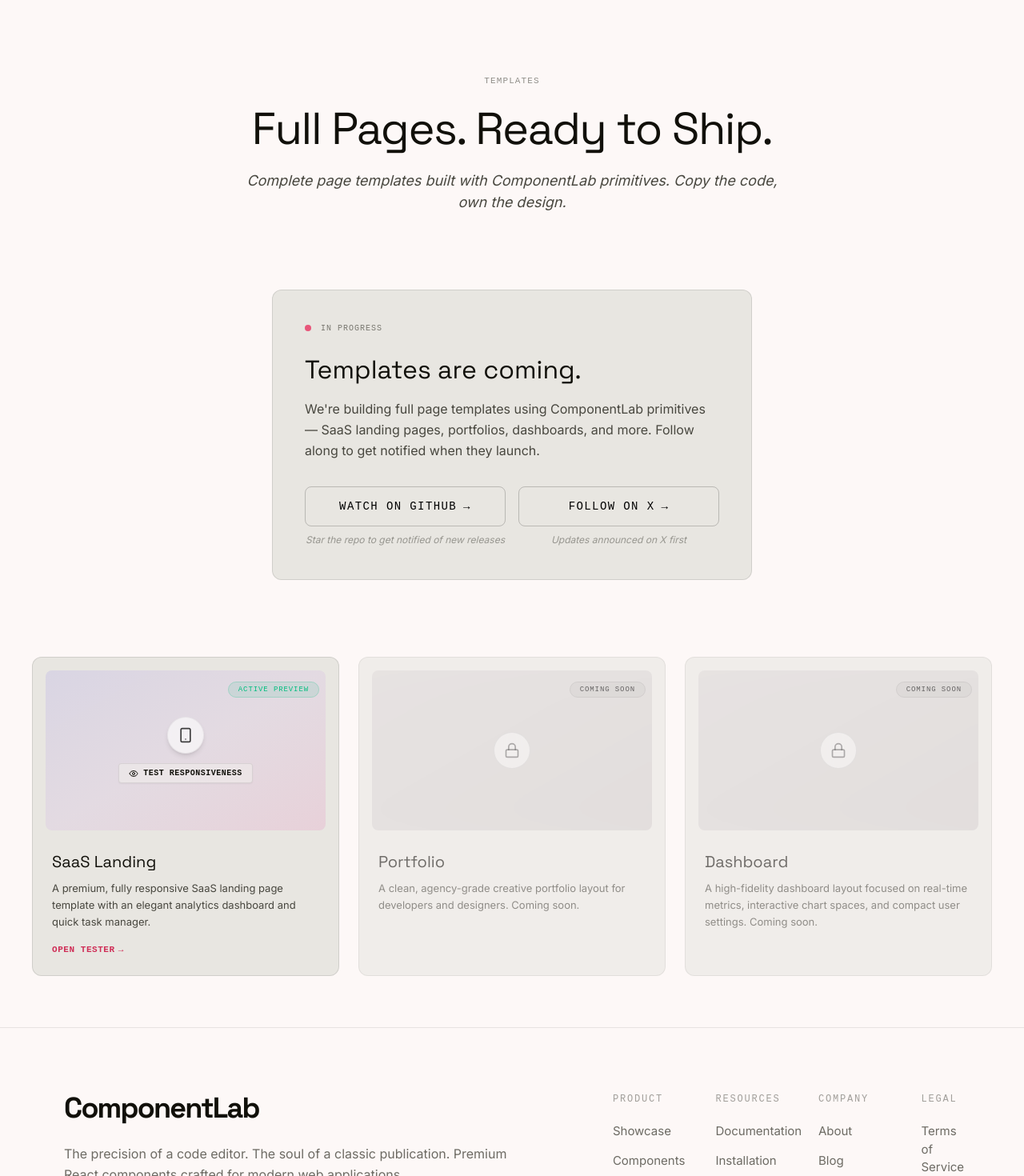
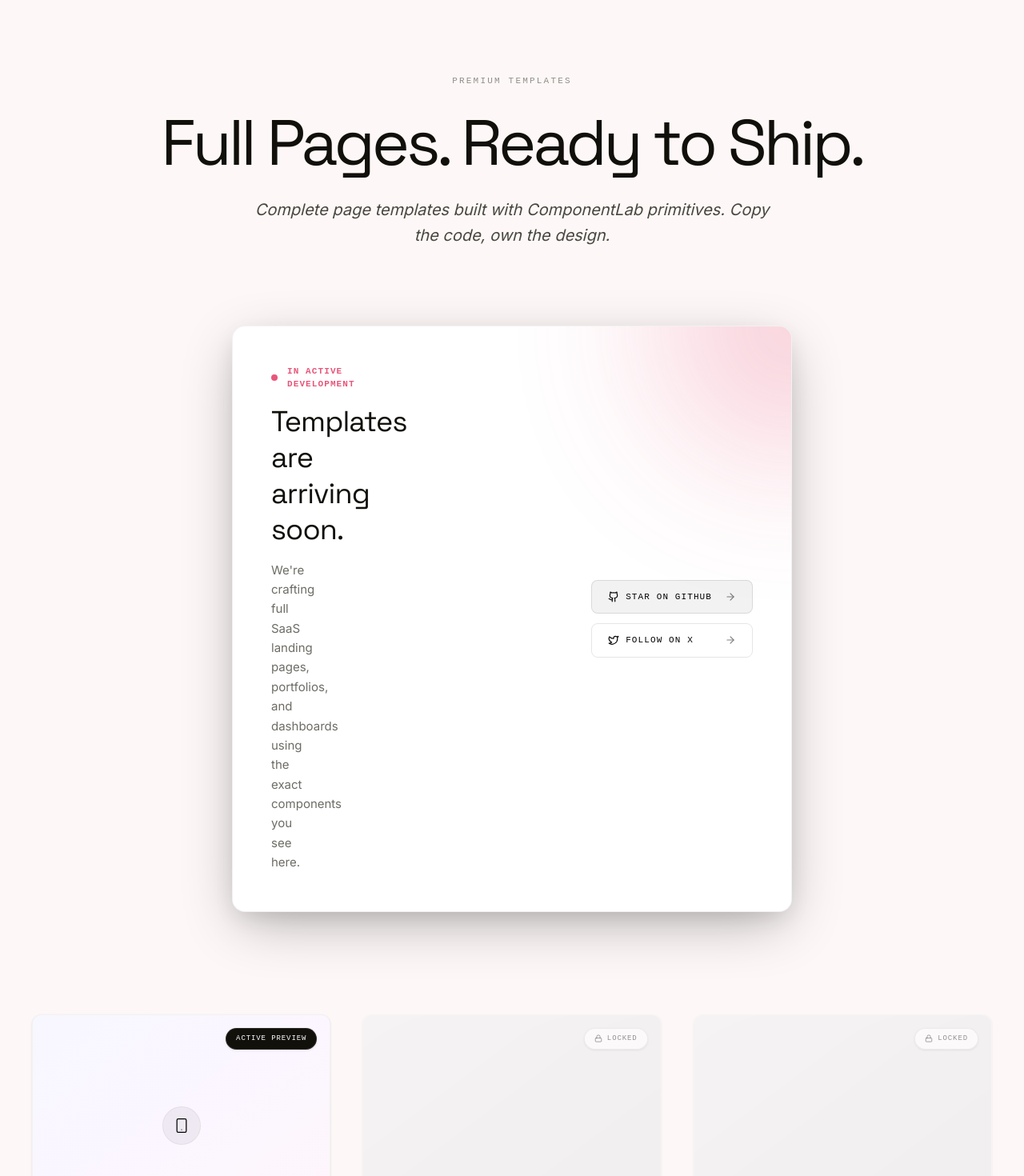
Before and after one commit to TakshPatel02/ComponentLabs, a React (Vite) app: page /templates in a window 1280 px wide. Shown: the part 100-1570 px from the top of the page at 80% size. Built offline with nearby package versions, Linux system fonts and the light colour scheme.

Commit message:
feat: add new ExperiencesPage, IconFlowPage, TemplatesPage, and TermsPage components

```diff
--- a/src/Pages/TemplatesPage.jsx
+++ b/src/Pages/TemplatesPage.jsx
@@ -1,7 +1,8 @@
 import React from "react";
 import { Link } from "react-router-dom";
+import { motion } from "motion/react";
 import { useTheme } from "../context/ThemeContext";
-import { Lock, Eye, Smartphone } from "lucide-react";
+import { Lock, Eye, Smartphone, ArrowRight, Github, Twitter } from "lucide-react";
 import { templatesData } from "../config/templatesData";
 
 const TemplatesPage = () => {
@@ -9,131 +10,128 @@ const TemplatesPage = () => {
   const isDark = theme === "dark";
 
   return (
-    <div className="min-h-screen bg-surface font-ui-body pt-24 md:pt-32 pb-16 px-4">
+    <div className="min-h-screen bg-surface font-ui-body pt-24 md:pt-32 pb-24 px-4 overflow-hidden">
       <div className="max-w-[1200px] mx-auto">
 
         {/* Top Section */}
-        <div className="flex flex-col items-center justify-center text-center mb-16 md:mb-24">
-          <span className="font-mono-code text-[11px] uppercase tracking-widest text-on-surface-variant/60 mb-4 block">
-            TEMPLATES
+        <motion.div
+          initial={{ opacity: 0, y: 20 }}
+          animate={{ opacity: 1, y: 0 }}
+          transition={{ duration: 0.7, ease: [0.16, 1, 0.3, 1] }}
+          className="flex flex-col items-center justify-center text-center mb-16 md:mb-24"
+        >
+          <span className="font-mono-code text-[11px] uppercase tracking-[0.2em] text-on-surface-variant/60 mb-6 block">
+            PREMIUM TEMPLATES
           </span>
-          <h1 className="font-section-heading text-[40px] md:text-[56px] text-primary tracking-tight leading-tight mb-4">
-            Full Pages. Ready to Ship.
+          <h1 className="font-display-hero text-5xl md:text-7xl lg:text-[80px] text-primary tracking-tighter leading-[1.1] mb-6">
+            Full Pages.<br className="md:hidden" /> Ready to Ship.
           </h1>
-          <p className="font-editorial-standard text-[16px] md:text-[18px] text-on-surface-variant italic max-w-2xl">
+          <p className="font-editorial-standard text-[18px] md:text-[20px] text-on-surface-variant italic max-w-2xl leading-relaxed">
             Complete page templates built with ComponentLab primitives. Copy the code, own the design.
           </p>
-        </div>
+        </motion.div>
 
-        {/* Coming Soon Card */}
-        <div className="max-w-[600px] mx-auto mb-24">
-          <div className={`p-8 md:p-10 rounded-[12px] border ${isDark ? 'bg-[#1a1a1a] border-white/10' : 'bg-[#e8e6e1] border-black/10'} relative overflow-hidden`}>
+        {/* Coming Soon Waitlist Card */}
+        <motion.div
+          initial={{ opacity: 0, y: 20 }}
+          animate={{ opacity: 1, y: 0 }}
+          transition={{ duration: 0.7, delay: 0.1, ease: [0.16, 1, 0.3, 1] }}
+          className="max-w-[700px] mx-auto mb-24 md:mb-32"
+        >
+          <div className={`p-8 md:p-12 rounded-2xl border ${isDark ? 'bg-[#151515] border-white/5' : 'bg-white border-black/5'} relative overflow-hidden atmospheric-shadow`}>
 
-            {/* In Progress Badge */}
-            <div className="flex items-center gap-3 mb-6">
-              <span className="relative flex h-2 w-2">
-                <span className="animate-ping absolute inline-flex h-full w-full rounded-full bg-[#E8567A] opacity-75"></span>
-                <span className="relative inline-flex rounded-full h-2 w-2 bg-[#E8567A]"></span>
-              </span>
-              <span className="font-mono-code text-[10px] uppercase tracking-widest text-on-surface-variant/70">
-                IN PROGRESS
-              </span>
-            </div>
+            {/* Subtle Gradient Glow */}
+            <div className={`absolute -top-40 -right-40 w-80 h-80 rounded-full blur-[100px] opacity-30 pointer-events-none ${isDark ? 'bg-[#E8567A]' : 'bg-[#E8567A]'}`} />
 
-            <h2 className="font-section-heading text-[28px] md:text-[32px] text-primary mb-4 leading-tight">
-              Templates are coming.
-            </h2>
-            <p className="font-editorial-body text-[16px] text-on-surface-variant leading-relaxed mb-8">
-              We're building full page templates using ComponentLab primitives — SaaS landing pages, portfolios, dashboards, and more. Follow along to get notified when they launch.
-            </p>
-
-            {/* Notification Options */}
-            <div className="flex flex-col sm:flex-row gap-4">
-
-              {/* Option 1: GitHub */}
-              <div className="flex-1 flex flex-col gap-2">
-                <a href="https://github.com/TakshPatel02/ComponentLabs" target="_blank" rel="noreferrer" className="w-full">
-                  <button className={`w-full bg-transparent py-3.5 rounded-lg font-mono-code text-sm uppercase tracking-widest transition-all hover:bg-black/5 dark:hover:bg-white/5 flex items-center justify-center gap-2 border cursor-pointer ${isDark ? 'border-white/20 text-white' : 'border-black/20 text-black'}`}>
-                    WATCH ON GITHUB <span>→</span>
-                  </button>
-                </a>
-                <p className="font-editorial-standard text-[12px] italic text-on-surface-variant/50 text-center">
-                  Star the repo to get notified of new releases
+            <div className="relative z-10 flex flex-col md:flex-row gap-8 items-start md:items-center justify-between">
+              <div className="max-w-sm">
+                <div className="flex items-center gap-3 mb-4">
+                  <span className="relative flex h-2 w-2">
+                    <span className="animate-ping absolute inline-flex h-full w-full rounded-full bg-[#E8567A] opacity-75"></span>
+                    <span className="relative inline-flex rounded-full h-2 w-2 bg-[#E8567A]"></span>
+                  </span>
+                  <span className="font-mono-code text-[11px] uppercase tracking-widest text-[#E8567A] font-semibold">
+                    IN ACTIVE DEVELOPMENT
+                  </span>
+                </div>
+                <h2 className="font-section-heading text-3xl md:text-4xl text-primary mb-4 leading-tight tracking-tight">
+                  Templates are arriving soon.
+                </h2>
+                <p className="font-editorial-standard text-[15px] text-on-surface-variant/80 leading-relaxed">
+                  We're crafting full SaaS landing pages, portfolios, and dashboards using the exact components you see here.
                 </p>
               </div>
 
-              {/* Option 2: Twitter/X */}
-              <div className="flex-1 flex flex-col gap-2">
-                <a href="https://x.com/TakshPatel02" target="_blank" rel="noreferrer" className="w-full">
-                  <button className={`w-full bg-transparent py-3.5 rounded-lg font-mono-code text-sm uppercase tracking-widest transition-all hover:bg-black/5 dark:hover:bg-white/5 flex items-center justify-center gap-2 border cursor-pointer ${isDark ? 'border-white/20 text-white' : 'border-black/20 text-black'}`}>
-                    FOLLOW ON X <span>→</span>
+              <div className="flex flex-col gap-3 w-full md:w-auto min-w-[200px]">
+                <a href="https://github.com/TakshPatel02/ComponentLabs" target="_blank" rel="noreferrer" className="w-full no-underline">
+                  <button className={`w-full group relative overflow-hidden py-3 px-5 rounded-lg font-mono-code text-[11px] uppercase tracking-widest transition-all duration-300 flex items-center justify-between gap-4 border cursor-pointer ${isDark ? 'bg-white/5 border-white/10 text-white hover:bg-white/10 hover:border-white/20' : 'bg-black/5 border-black/10 text-black hover:bg-black/10 hover:border-black/20'}`}>
+                    <span className="flex items-center gap-2"><Github size={14} /> Star on GitHub</span>
+                    <ArrowRight size={14} className="opacity-50 group-hover:opacity-100 group-hover:translate-x-1 transition-all" />
                   </button>
                 </a>
-                <p className="font-editorial-standard text-[12px] italic text-on-surface-variant/50 text-center">
-                  Updates announced on X first
-                </p>
+                <a href="https://x.com/TakshPatel02" target="_blank" rel="noreferrer" className="w-full no-underline">
+                  <button className={`w-full group relative overflow-hidden py-3 px-5 rounded-lg font-mono-code text-[11px] uppercase tracking-widest transition-all duration-300 flex items-center justify-between gap-4 border cursor-pointer ${isDark ? 'bg-transparent border-white/10 text-white hover:bg-white/5 hover:border-white/20' : 'bg-transparent border-black/10 text-black hover:bg-black/5 hover:border-black/20'}`}>
+                    <span className="flex items-center gap-2"><Twitter size={14} /> Follow on X</span>
+                    <ArrowRight size={14} className="opacity-50 group-hover:opacity-100 group-hover:translate-x-1 transition-all" />
+                  </button>
+                </a>
               </div>
-
             </div>
           </div>
-        </div>
+        </motion.div>
 
-        {/* Template Previews Row */}
-        <div className="grid grid-cols-1 md:grid-cols-3 gap-6">
-          {templatesData.map((template) => {
+        {/* Template Previews Grid */}
+        <motion.div
+          initial={{ opacity: 0, y: 20 }}
+          animate={{ opacity: 1, y: 0 }}
+          transition={{ duration: 0.7, delay: 0.2, ease: [0.16, 1, 0.3, 1] }}
+          className="grid grid-cols-1 md:grid-cols-2 lg:grid-cols-3 gap-8 md:gap-10"
+        >
+          {templatesData.map((template, idx) => {
             const isLive = template.status === "live";
 
             const cardContent = (
-              <div className={`relative h-full rounded-[12px] border ${isDark ? 'bg-[#1a1a1a] border-white/10' : 'bg-[#e8e6e1] border-black/10'} overflow-hidden p-4 flex flex-col transition-all duration-300 ${isLive ? 'hover:scale-[1.01] hover:shadow-md cursor-pointer' : 'opacity-60 pointer-events-none'}`}>
-
-                {/* Coming Soon Pill */}
-                <div className="absolute top-6 right-6 z-20">
-                  <span className={`px-3 py-1 rounded-full font-mono-code text-[9px] uppercase tracking-widest backdrop-blur-md ${
-                    isLive
-                      ? 'bg-emerald-500/10 text-emerald-500 border border-emerald-500/20'
-                      : isDark ? 'bg-white/10 text-white border border-white/20' : 'bg-black/5 text-black border border-black/10'
-                  }`}>
-                    {isLive ? 'ACTIVE PREVIEW' : 'COMING SOON'}
-                  </span>
-                </div>
+              <div className={`relative h-full flex flex-col group ${!isLive ? 'opacity-60 grayscale-50' : ''}`}>
 
                 {/* Visual Placeholder */}
-                <div className="relative w-full h-[200px] rounded-lg overflow-hidden mb-6 flex items-center justify-center bg-surface-container-highest">
+                <div className={`relative w-full aspect-4/3 rounded-xl overflow-hidden mb-6 flex items-center justify-center transition-all duration-500 ${isLive ? 'hover-card' : ''} ${isDark ? 'bg-[#151515] border border-white/5' : 'bg-white border border-black/5'} shadow-sm`}>
+
+                  {/* Status Pill */}
+                  <div className="absolute top-4 right-4 z-20">
+                    <span className={`px-3 py-1.5 rounded-full font-mono-code text-[9px] uppercase tracking-widest backdrop-blur-md flex items-center gap-1.5 shadow-sm ${
+                      isLive
+                        ? 'bg-primary text-on-primary border border-white/10'
+                        : isDark ? 'bg-black/60 text-white/70 border border-white/10' : 'bg-white/80 text-black/70 border border-black/10'
+                    }`}>
+                      {!isLive && <Lock size={10} />}
+                      {isLive ? 'ACTIVE PREVIEW' : 'LOCKED'}
+                    </span>
+                  </div>
+
                   {isLive ? (
-                    <div className="absolute inset-0 bg-linear-to-br from-indigo-500/10 via-purple-500/5 to-pink-500/10 flex flex-col items-center justify-center gap-3">
-                      <div className={`relative z-10 p-3 rounded-full ${isDark ? 'bg-black/45 text-white/80' : 'bg-white/60 text-black/75'} backdrop-blur-md border ${isDark ? 'border-white/10' : 'border-black/5'} flex items-center justify-center shadow-md`}>
-                        <Smartphone size={20} />
+                    <div className="absolute inset-0 bg-linear-to-br from-indigo-500/5 via-purple-500/5 to-pink-500/5 flex flex-col items-center justify-center gap-4 transition-transform duration-500 group-hover:scale-105">
+                      <div className={`relative z-10 w-12 h-12 rounded-full ${isDark ? 'bg-white/10 text-white' : 'bg-black/5 text-black'} backdrop-blur-md border ${isDark ? 'border-white/10' : 'border-black/5'} flex items-center justify-center`}>
+                        <Smartphone size={20} strokeWidth={1.5} />
                       </div>
-                      <span className="font-mono-code text-[10px] tracking-wider text-primary font-semibold flex items-center gap-1.5 uppercase bg-surface-container/60 px-3 py-1 rounded border oklab-border shadow-xs">
-                        <Eye size={12} />
-                        TEST RESPONSIVENESS
-                      </span>
                     </div>
                   ) : (
-                    <>
-                      <div className={`absolute inset-0 bg-linear-to-br ${isDark ? 'from-white/5 to-white/10' : 'from-black/5 to-black/10'} blur-xl scale-150`} />
-                      <div className={`relative z-10 p-3 rounded-full ${isDark ? 'bg-black/50 text-white/50' : 'bg-white/50 text-black/50'} backdrop-blur-sm border ${isDark ? 'border-white/10' : 'border-black/10'}`}>
-                        <Lock size={20} />
-                      </div>
-                    </>
+                    <div className={`absolute inset-0 bg-linear-to-br ${isDark ? 'from-white/5 to-white/10' : 'from-black/5 to-black/10'} blur-xl scale-150`} />
                   )}
                 </div>
 
                 {/* Name & Details */}
-                <div className="px-2 pb-2 grow flex flex-col justify-between">
-                  <div>
-                    <h3 className="font-section-heading text-[20px] text-primary mb-2">
-                      {template.name}
-                    </h3>
-                    <p className="font-editorial-standard text-[13px] text-on-surface-variant leading-relaxed mb-4">
-                      {template.desc}
-                    </p>
-                  </div>
+                <div className="px-1 flex flex-col grow">
+                  <h3 className="font-section-heading text-2xl tracking-tight text-primary mb-2">
+                    {template.name}
+                  </h3>
+                  <p className="font-editorial-standard text-[15px] text-on-surface-variant/80 leading-relaxed mb-4">
+                    {template.desc}
+                  </p>
 
                   {isLive && (
-                    <div className="flex gap-3 mt-auto">
-                      <span className="font-mono-code text-[11px] uppercase tracking-wider text-error-warm font-semibold flex items-center gap-1">
-                        Open Tester <span>→</span>
+                    <div className="mt-auto pt-2">
+                      <span className="font-mono-code text-[11px] uppercase tracking-widest text-primary hover:text-[#E8567A] transition-colors flex items-center gap-2 w-max">
+                        View Template <ArrowRight size={12} />
                       </span>
                     </div>
                   )}
@@ -143,19 +141,19 @@ const TemplatesPage = () => {
 
             if (isLive) {
               return (
-                <Link key={template.name} to={template.href} className="no-underline">
+                <Link key={template.name} to={template.href} className="no-underline block">
                   {cardContent}
                 </Link>
               );
             }
 
             return (
-              <div key={template.name} className="pointer-events-none">
+              <div key={template.name} className="block cursor-not-allowed">
                 {cardContent}
               </div>
             );
           })}
-        </div>
+        </motion.div>
 
       </div>
     </div>
```
Also changed, not shown: src/Pages/ExperiencesPage.jsx (+10 -10 lines), src/Pages/IconFlowPage.jsx (+30 -21 lines), src/Pages/TermsPage.jsx (+100 -45 lines).
